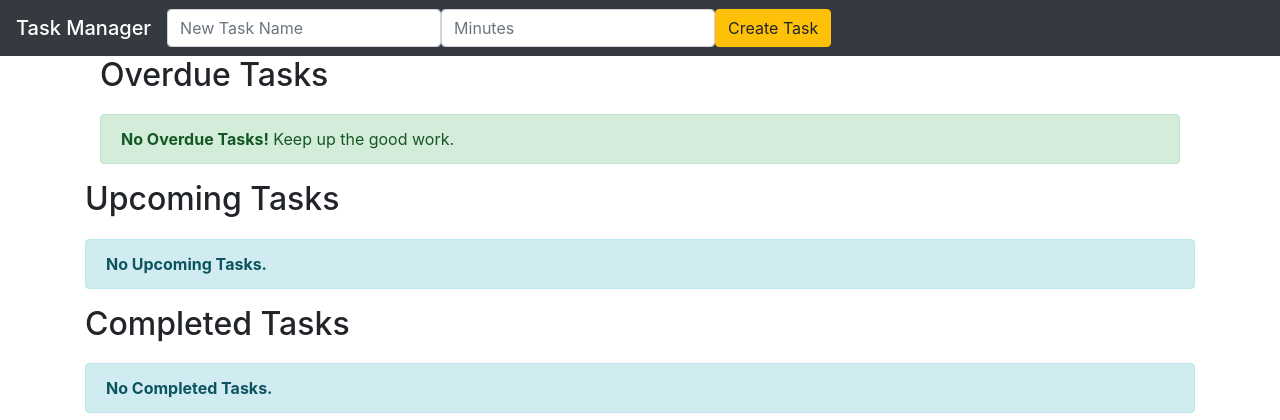
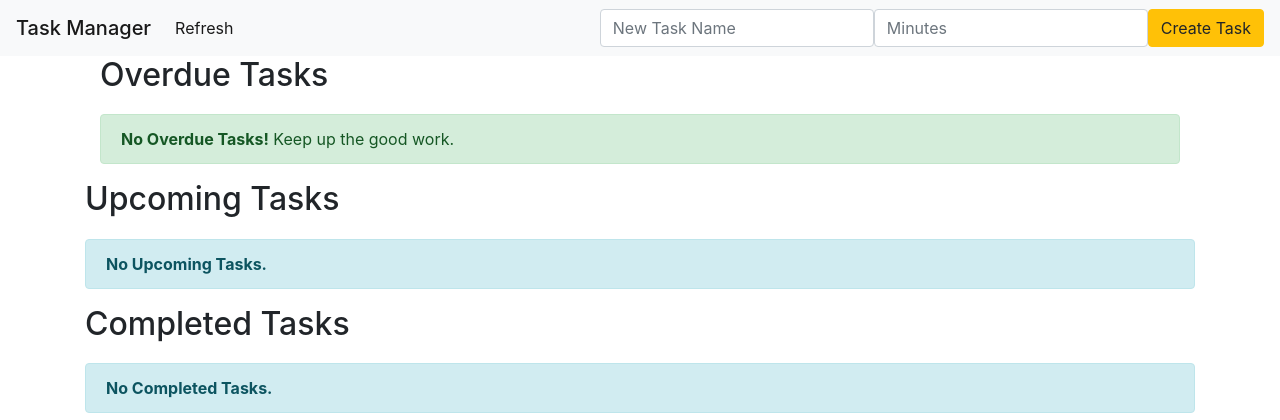
Before and after one commit to GregMalicki/CS-4500-Project, a Django app: page / in a window 1280 px wide. Shown: the top 420 px of the page. Run offline with Django 3.2, Linux system fonts and the light colour scheme; data that the repository does not hold is empty; some libraries are stand-ins or nearby versions.

Commit message:
adjusted navbar using direct bootstrap 4 example

```diff
--- a/task_manager/tasks/templates/application.html
+++ b/task_manager/tasks/templates/application.html
@@ -12,11 +12,19 @@
 </head>
 
 <body>
-<nav class="navbar navbar-expand-lg navbar-dark bg-dark">
-    <div class="collapse navbar-collapse" id="navbarNavAltMarkup">
-        <div class="navbar-nav">
-        <span class="navbar-brand mb-0 h1">Task Manager</span>
-              <form action="" method="POST" class="form-inline"> {% csrf_token %}
+<nav class="navbar navbar-expand-lg navbar-light bg-light">
+  <a class="navbar-brand mb-0 h1" href="#">Task Manager</a>
+  <button class="navbar-toggler" type="button" data-toggle="collapse" data-target="#navbarSupportedContent" aria-controls="navbarSupportedContent" aria-expanded="false" aria-label="Toggle navigation">
+    <span class="navbar-toggler-icon"></span>
+  </button>
+
+  <div class="collapse navbar-collapse" id="navbarSupportedContent">
+    <ul class="navbar-nav mr-auto">
+      <li class="nav-item active">
+        <a class="nav-link" href="/">Refresh <span class="sr-only">(current)</span></a>
+      </li>
+    </ul>
+    <form action="" method="POST" class="form-inline my-2 my-lg-0"> {% csrf_token %}
       <div class="float-left" align="left">
         {{ form.new_name }}
       </div>
@@ -27,7 +35,6 @@
         <button type="submit" name="submit" class="btn btn-warning">Create Task</button>
       </div>
     </form>
-        </div>
   </div>
 </nav>
 
```
Lines whose indentation alone changed are shown as unchanged.
